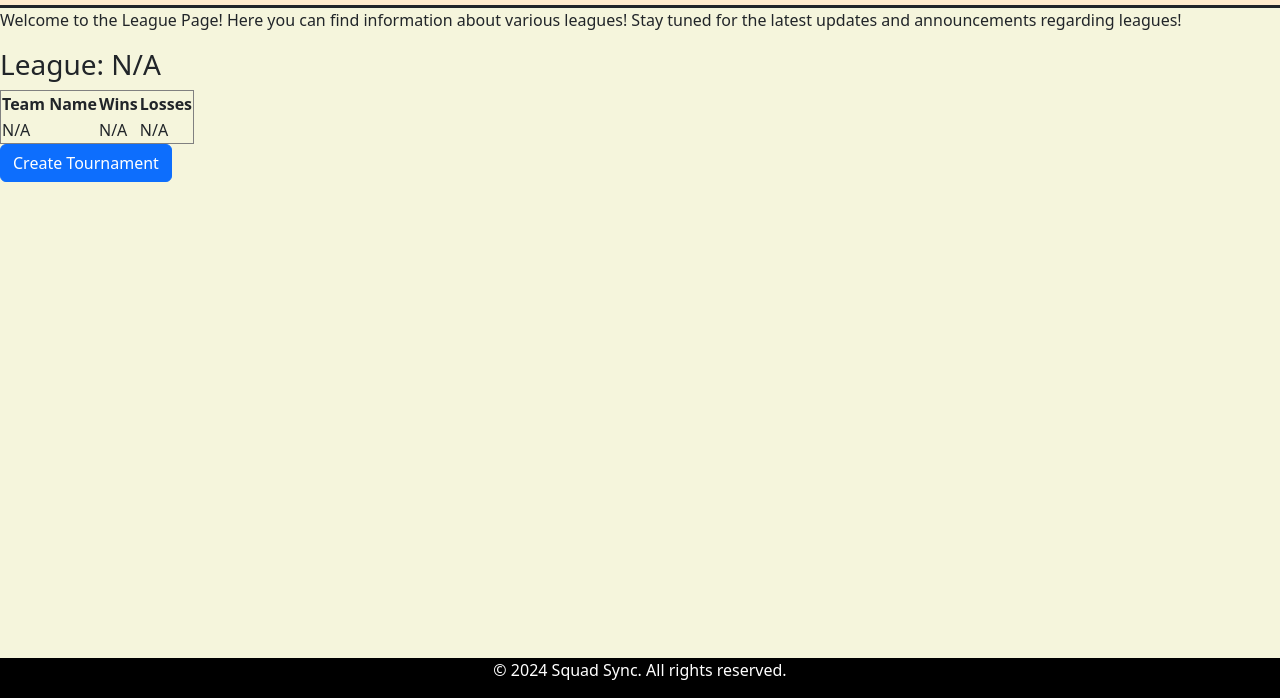
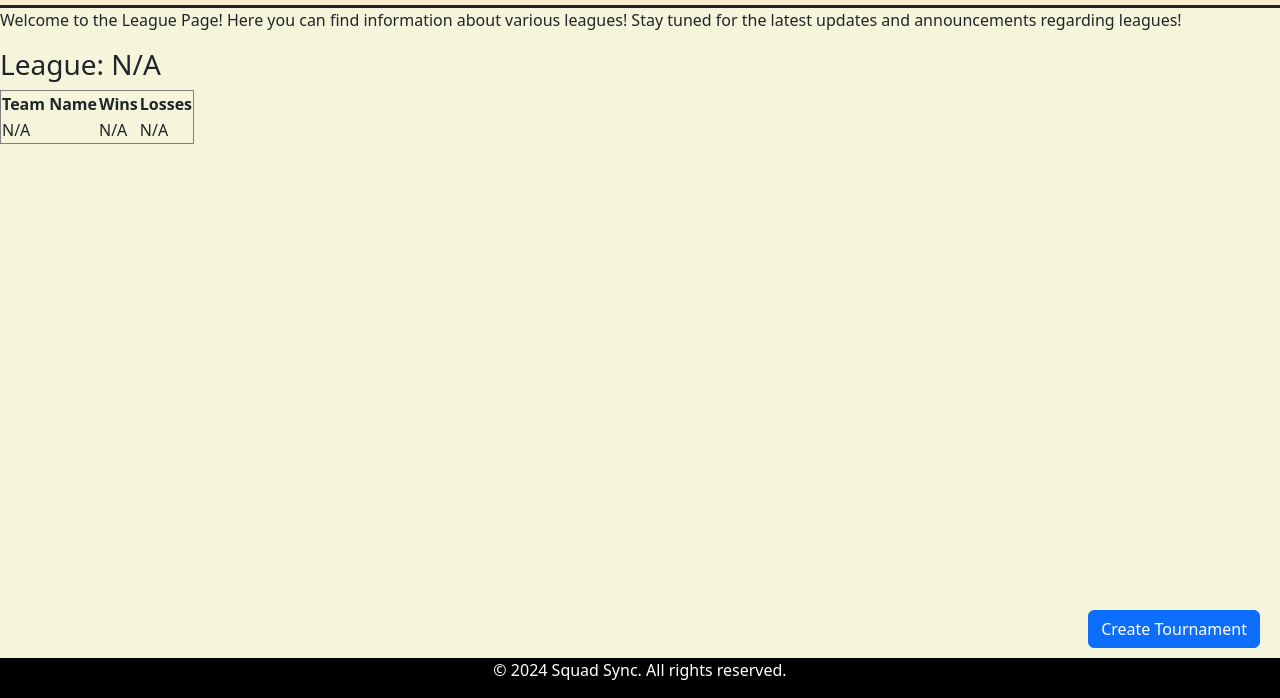
Before and after one commit to gilla5/Sports-Management-Website-Project, a plain HTML site: page league.html in a window 1280 px wide. Shown: the part 102-800 px from the top of the page. Drawn offline with nearby package versions, Linux system fonts and the light colour scheme.

Commit message:
Add fixed position for button in stylesheet for create

```diff
--- a/stylesheet.css
+++ b/stylesheet.css
@@ -10,3 +10,8 @@ footer {
     background-color: black;
     color: white
     }
+.fab {
+    position: fixed;
+    bottom: 50px;
+    right: 20px;
+}
```
